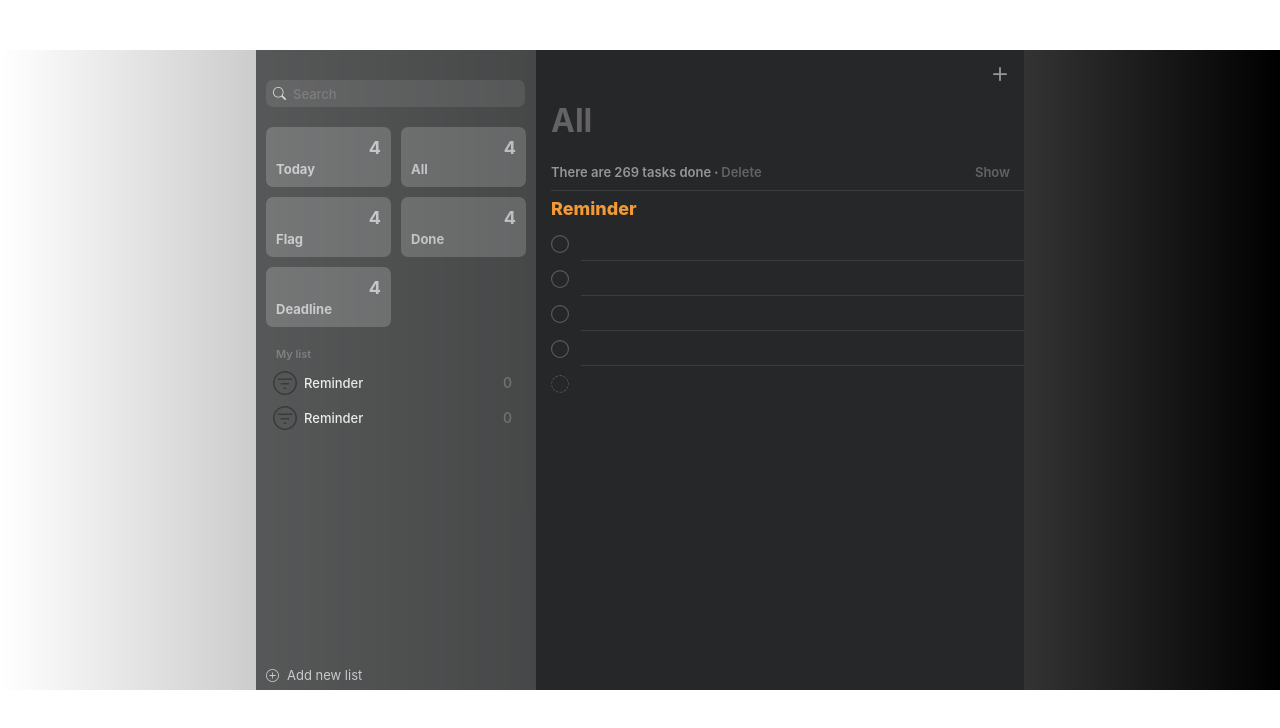
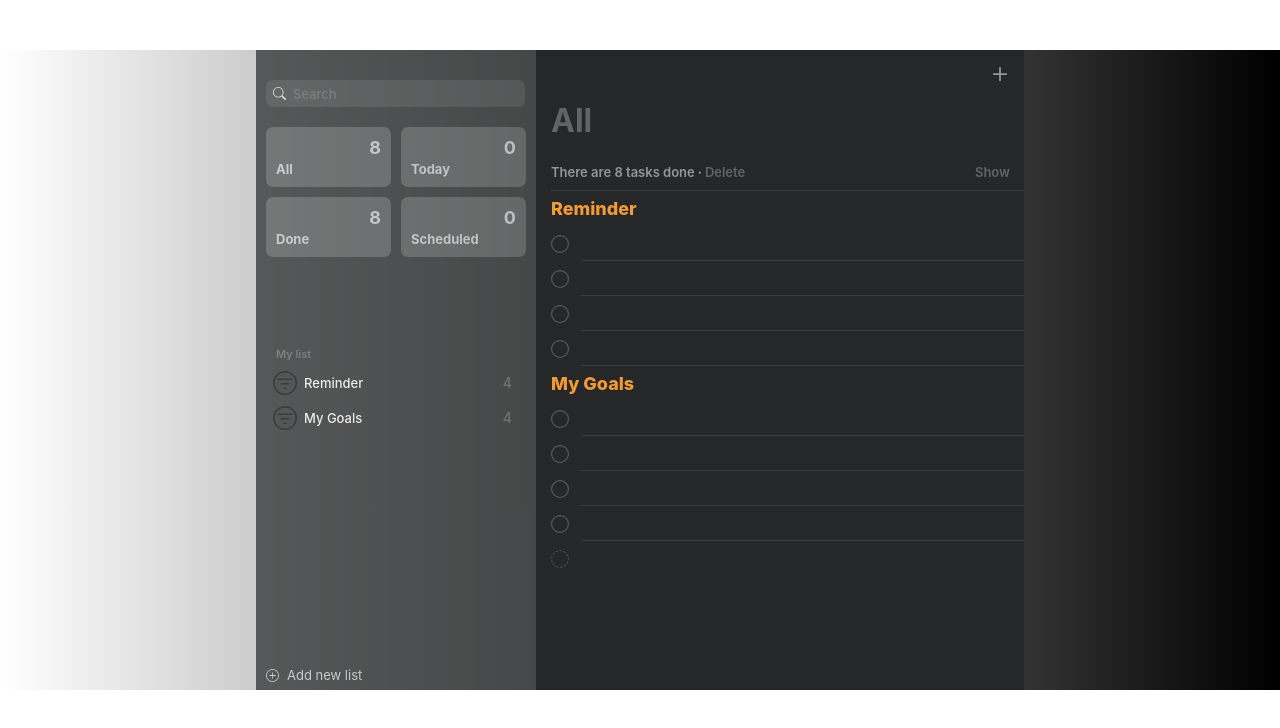
Before and after one commit to lostmymind-18/Reminder, a React (Create React App) app in the folder frontend/: page / in a window 1280 px wide. Shown: the top 728 px of the page. Built offline with nearby package versions, Linux system fonts and the light colour scheme.

Commit message:
static version almost done

```diff
--- a/frontend/src/App.js
+++ b/frontend/src/App.js
@@ -1,21 +1,35 @@
 import logo from './logo.svg';
 import './App.css';
 
-function MenuItem({name,tasks}){
+function MenuItem({name,taskCount}){
     return (
         <div className="MenuItem">
             <div className="MenuItem-row">
                 <div className="MenuItem-tasks-count">
-                    {tasks.length}
+                    {taskCount}
                 </div>
             </div>
             <div className="MenuItem-row">
                 <div className="MenuItem-name">
-                    {name}
+                    {name.charAt(0).toUpperCase() + name.slice(1)}
                 </div>
             </div>
         </div>
     )
+}
+
+function Menu({categoryCount}){
+    const listMenuItems = [];
+    for(const [key,value] of Object.entries(categoryCount)){
+        listMenuItems.push(
+            <MenuItem name={key} taskCount={value}></MenuItem>
+        );
+    }
+    return (
+        <div className="Menu">
+            {listMenuItems}
+        </div>
+    );
 }
 
 function SearchBar(){
@@ -33,23 +47,7 @@ function SearchBar(){
     );
 }
 
-function Menu({categories, tasks}){
-    const menuItems = [];
-    categories.forEach((category)=>{
-        menuItems.push({name: category,tasks: tasks});
-    });
-    for(let i = 0; i < menuItems.length; i++){
-        let item = menuItems[i];
-        menuItems[i] = <MenuItem name={item.name} tasks={item.tasks}/>;
-    }
-    return (
-        <div className="Menu">
-            {menuItems}
-        </div>
-    );
-}
-
-function ListItem({name,tasks}){
+function ListItem({name, taskCount}){
     return (
         <div className="ListItem">
             <div className="ListItem-icon">
@@ -62,23 +60,25 @@ function ListItem({name,tasks}){
                 {name}
             </div>
             <div className="ListItem-count">
-                {tasks.length}
+                {taskCount}
             </div>
         </div>
     )
 }
 
-function MyList({list}){
-    let listJsx = []
-    list.forEach((item)=>{
-        listJsx.push(<ListItem name={"Reminder"} tasks={[]}/>)
-    })
+function MyList({listCount}){
+    const listListItems = [];
+    for(const [key,value] of Object.entries(listCount)){
+        listListItems.push(
+            <ListItem name={key} taskCount={value}></ListItem>
+        );
+    }
     return (
         <div className="MyList">
             <div className="MyList-name">
                 My list
             </div>
-            {listJsx}
+            {listListItems}
         </div>
     )
 }
@@ -99,18 +99,18 @@ function AddList(){
     )
 }
 
-function SideBar({categories,tasks}){
+function SideBar({categoryCount,listCount}){
     return (
         <div className="SideBar">
             <SearchBar/>
-            <Menu categories={categories} tasks={tasks}/>
-            <MyList list={["Reminder","Sport"]}/>
+            <Menu categoryCount={categoryCount}/>
+            <MyList listCount={listCount}/>
             <AddList/>
         </div>
     )
 }
 
-function Heading({name}){
+function Heading({name,taskDoneCount}){
     return (
         <>
             <div className="Heading">
@@ -125,7 +125,7 @@ function Heading({name}){
             </div>
             <div className="Inform-completed-task">
                 <div className="inform-text">
-                    There are 269 tasks done &#8729;&nbsp;
+                    There are {taskDoneCount} tasks done &#8729;&nbsp;
                 </div>
                 <div className="delete-completed-tasks">
                     Delete
@@ -165,7 +165,7 @@ function Task({task, last}){
     )
 }
 
-function TaskListName({listName, tasks}){
+function TaskList({listName, tasks}){
     let taskList = [];
     tasks.forEach((task)=>{
         taskList.push(<Task task={task}/>)
@@ -176,66 +176,108 @@ function TaskListName({listName, tasks}){
             {listName}
         </div>
         {taskList}
-        <Task task={NaN} last={true}/>
         </>
     )
 }
 
-function TaskTableAll({tasks}){
-    let tasksOfLists = {}
-    tasks.forEach((task)=>{
-        if(!tasksOfLists.hasOwnProperty(task.taskList)){
-            tasksOfLists[task.taskList] = [task];
-        }
-        else{
-            tasksOfLists[task.taskList].push(task);
-        }
-    })
-    let taskListJsx = [];
-    for(var list in tasksOfLists){
-        taskListJsx.push(<TaskListName listName={list} tasks={tasksOfLists[list]}/>)
+function TaskTable({listLists}){
+    const listListsJsx = [];
+    for(const [key,value] of Object.entries(listLists)){
+        listListsJsx.push(
+            <TaskList listName={key} tasks={value}></TaskList>
+        );
     }
     return (
         <div className="TaskTable">
-            {taskListJsx}
+            {listListsJsx}
+            <Task task={NaN} last={true}/>
         </div>
     )
 }
 
-function MainTable({name,tasks}){
+function MainTable({name,taskDoneCount,listLists}){
     return (
         <div className="MainTable">
-            <Heading name={name}/>
-            <TaskTableAll tasks={tasks}/>
+            <Heading name={name} taskDoneCount={taskDoneCount}/>
+            <TaskTable listLists={listLists}/>
         </div>
     )
 }
 
-function Reminder({categories,tasks}) {
-    let name = "All";
+function Reminder({tasks}) {
+    //1. Xác định các list và số lượng task trong từng list
+    let lists = {};
+    tasks.forEach(task => {
+        if(!Object.hasOwn(lists,task.listName)){
+            lists[task.listName] = [task]
+        }
+        else{
+            lists[task.listName].push(task)
+        }
+    });
+    let listCount = {};
+    for (const [key,value] of Object.entries(lists)){
+        listCount[key] = value.length;
+    }
+    //2. Xác định các danh mục và số lượng task trong từng danh mục
+    let listCategories = {all:tasks,today:[],done:[],scheduled:[]};
+    tasks.forEach(task=>{
+        if(task.status == "done")
+            listCategories.done.push(task);
+        else if(task.time!=""){
+            listCategories.scheduled.push(task);
+            const taskDate = new Date(task.time);
+            const today = new Date();
+            if(taskDate < today)
+                listCategories.today.push(task);
+        }
+    });
+    let categoryCount = {};
+    for(const [key,value] of Object.entries(listCategories)){
+        categoryCount[key] = value.length;
+    }
+    //3. Xác định MainTable sẽ có nội dung gì (nội dung sẽ được chỉ định ở bên phía side bar)
+    let content = "All";
+    //4. Với từng nội dung thì sẽ xác định header name, số task đã hoàn thành và danh sách các list tương ứng
+    let header = null;
+    let doneCount = null;
+    let renderList = null;
+    switch(content){
+        case "All":
+            header = "All";
+            doneCount = categoryCount.done;
+            renderList = lists;
+            break;
+        default:
+            break;
+    }
     return (
         <div className="Reminder">
-            <SideBar categories={categories} tasks={tasks}/>
-            <MainTable name={name} tasks={tasks}/>
+            <SideBar categoryCount={categoryCount} listCount={listCount}/>
+            <MainTable name={header} taskDoneCount={doneCount} listLists={renderList}/>
         </div>
     );
 }
 
 const TASKS = [
-    {taskList: "Reminder", status:"done",note:"This is some note",tags:["tag 1","tag 2"],day:"some day",location:"some location",priority:"some priority",image:"some image link"},
-    {taskList: "Reminder", status:"done",note:"This is some note",tags:["tag 1","tag 2"],day:"some day",location:"some location",priority:"some priority",image:"some image link"},
-    {taskList: "Reminder", status:"done",note:"This is some note",tags:["tag 1","tag 2"],day:"some day",location:"some location",priority:"some priority",image:"some image link"},
-    {taskList: "Reminder", status:"done",note:"This is some note",tags:["tag 1","tag 2"],day:"some day",location:"some location",priority:"some priority",image:"some image link"}
+    {listName: "Reminder", status:"done",note:"This is some note",tags:["tag 1","tag 2"],time:"2024-04-10T14:22:00Z",location:"some location",priority:"some priority",image:"some image link"},
+    {listName: "Reminder", status:"done",note:"This is some note",tags:["tag 1","tag 2"],time:"2024-04-11T14:22Z",location:"some location",priority:"some priority",image:"some image link"},
+    {listName: "Reminder", status:"done",note:"This is some note",tags:["tag 1","tag 2"],time:"2024-04-12T14:22Z",location:"some location",priority:"some priority",image:"some image link"},
+    {listName: "Reminder", status:"done",note:"This is some note",tags:["tag 1","tag 2"],time:"2024-04-11T14:22Z",location:"some location",priority:"some priority",image:"some image link"},
+    {listName: "My Goals", status:"done",note:"This is some note",tags:["tag 1","tag 2"],time:"2024-04-10T14:22Z",location:"some location",priority:"some priority",image:"some image link"},
+    {listName: "My Goals", status:"done",note:"This is some note",tags:["tag 1","tag 2"],time:"2024-04-11T14:22Z",location:"some location",priority:"some priority",image:"some image link"},
+    {listName: "My Goals", status:"done",note:"This is some note",tags:["tag 1","tag 2"],time:"2024-04-12T14:22Z",location:"some location",priority:"some priority",image:"some image link"},
+    {listName: "My Goals", status:"done",note:"This is some note",tags:["tag 1","tag 2"],time:"2024-04-11T14:22Z",location:"some location",priority:"some priority",image:"some image link"}
 ];
 
-const CATEGORIES = [
-    "Today", "All", "Flag", "Done", "Deadline"
-];
+// const CATEGORIES = [
+//     "Today", "All","Done", "Scheduled"
+// ];
 
 export default function App(){
     return (
         <div className="App">
-            <Reminder categories={CATEGORIES} tasks={TASKS}/>
+            <Reminder tasks={TASKS}/>
         </div>
     );
 };
```
